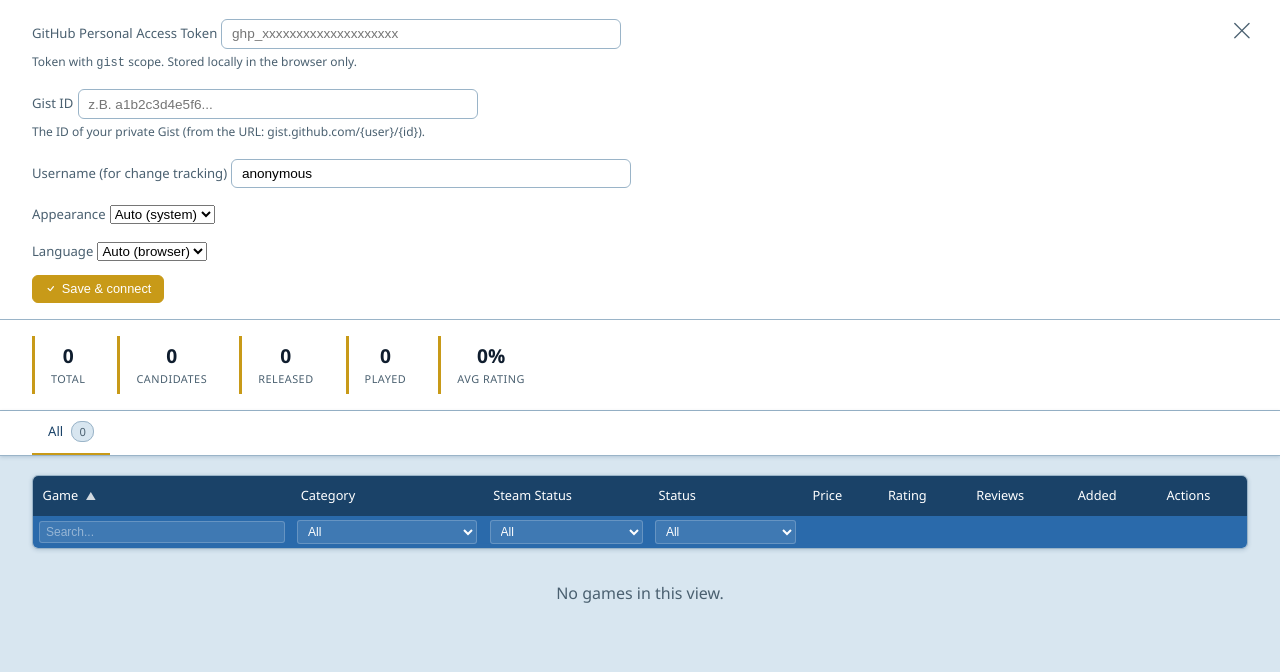
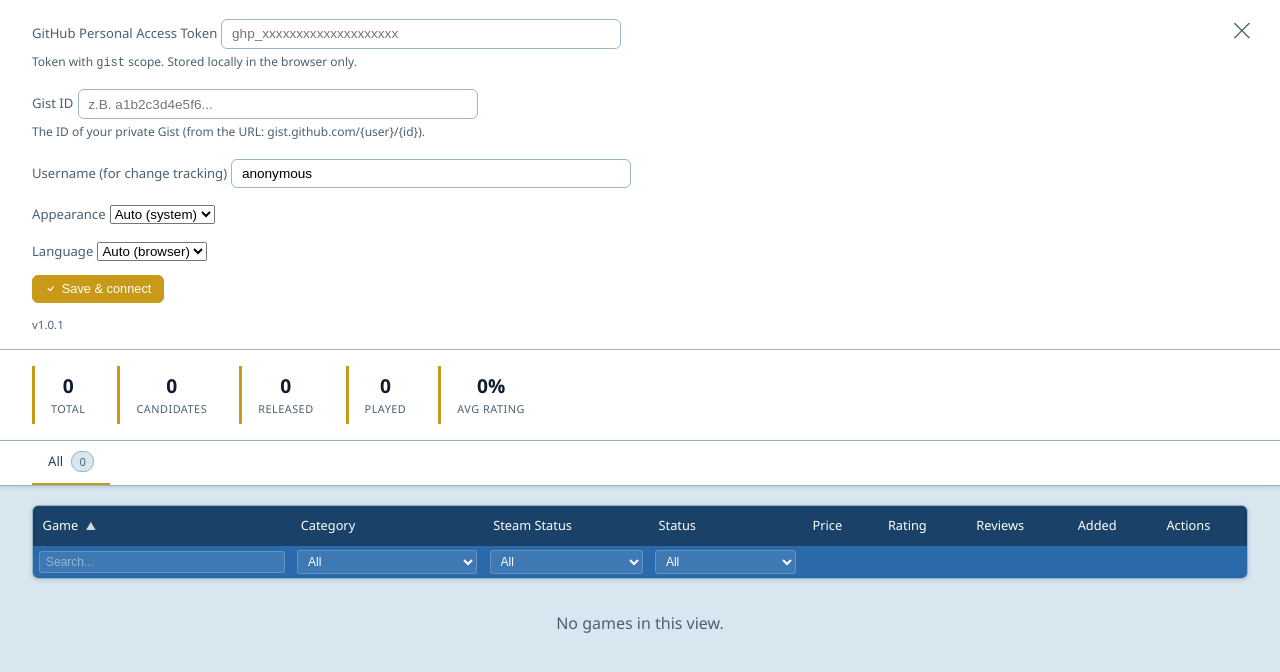
Before and after one commit to falkio8/coop-games-app, a plain HTML site: page index.html in a window 1280 px wide. Both pictures are taken after a click on the button "Open settings". Shown: the part 100-772 px from the top of the page. Drawn offline with nearby package versions, Linux system fonts and the light colour scheme.

Commit message:
Fix #14: add APP_VERSION constant and display in settings panel (#15)
- Add APP_VERSION = 1.0.1 constant at top of script block
- Show version (v1.0.1) in settings panel footer
- Bump to 1.0.1 (patch: informational addition, no functional change)

Co-authored-by: uceumern <uceumern@users.noreply.github.com>
Co-authored-by: Claude Sonnet 4.6 <noreply@anthropic.com>

```diff
--- a/index.html
+++ b/index.html
@@ -608,6 +608,7 @@ a:hover { text-decoration: underline; }
         <button class="btn btn-primary" style="color:#fff" onclick="saveSettings()"><i class="bi bi-check"></i> <span data-i18n="settings_save">Speichern & verbinden</span></button>
         <span id="syncStatus" style="font-size:0.78rem"></span>
     </div>
+    <div style="margin-top:0.8rem; font-size:0.72rem; color:var(--text-dim)" id="appVersion"></div>
 </div>
 
 <div id="view-watchlist">
@@ -781,6 +782,9 @@ a:hover { text-decoration: underline; }
 <div class="toast" id="toast"></div>
 
 <script>
+// ==================== VERSION ====================
+const APP_VERSION = '1.0.1';
+
 // ==================== CONFIG KEYS ====================
 const STORAGE_KEY        = 'coop_tracker_watchlist';
 const STORAGE_KEY_WEEKLY = 'coop_tracker_weekly';
@@ -1063,6 +1067,7 @@ function showSettings() {
     document.getElementById('settingUserName').value = getUserName();
     document.getElementById('settingTheme').value    = localStorage.getItem(THEME_KEY) || 'auto';
     document.getElementById('settingLang').value     = localStorage.getItem(LANG_KEY) || 'auto';
+    document.getElementById('appVersion').textContent = `v${APP_VERSION}`;
     const panel = document.getElementById('settingsPanel');
     panel.classList.add('active');
     document.getElementById('configPrompt').style.display = 'none';
```
